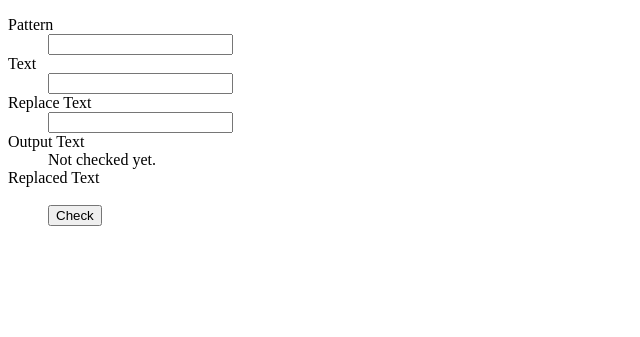
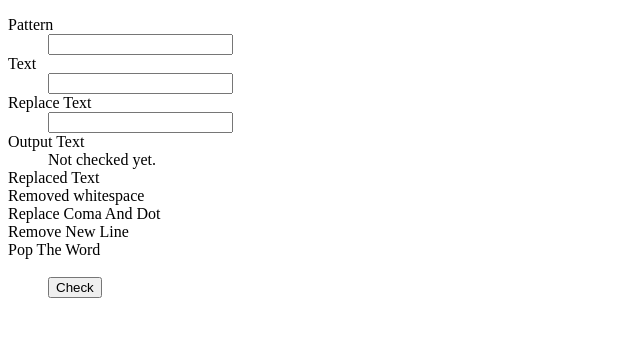
Before and after one commit to iuthub/lab-6-dsssgner-1, a PHP site: page /regex_valid_form.php in a window 1280 px wide. Shown: the top 337 px of the page, without its empty margins (0-640 px from the left). Run offline with PHP 8.4, Linux system fonts and the light colour scheme.

Commit message:
lab 6 finished

```diff
--- a/webpage/regex_valid_form.php
+++ b/webpage/regex_valid_form.php
@@ -4,6 +4,11 @@
 	$text="";
 	$replaceText="";
 	$replacedText="";
+    $removedText = "";
+    $replaceComaAndDot = "";
+    $removeNewLine= "";
+
+    $popTheWord= "";
 
 	$match="Not checked yet.";
 
@@ -19,6 +24,14 @@ if ($_SERVER["REQUEST_METHOD"]=="POST") {
 					} else {
 						$match="Does not match!";
 					}
+
+    $removedText=preg_replace('/\s+/', '', $text);
+
+    $replaceComaAndDot=preg_replace('/[^0-9,.]/', '', $text);
+
+    $removeNewLine=preg_replace('/\s+/', ' ', trim($text));
+
+    $popTheWord=preg_replace('#\[(.*?)\]#', $text, $match);
 }
 
 ?>
@@ -48,7 +61,19 @@ if ($_SERVER["REQUEST_METHOD"]=="POST") {
 			<dt>Replaced Text</dt>
 			<dd> <code><?=	$replacedText ?></code></dd>
 
-			<dt>&nbsp;</dt>
+            <dt>Removed whitespace</dt>
+            <dd> <code><?=	$removedText ?></code></dd>
+
+            <dt>Replace Coma And Dot</dt>
+            <dd> <code><?=	$replaceComaAndDot ?></code></dd
+
+            <dt>Remove New Line</dt>
+            <dd> <code><?=	$removeNewLine ?></code></dd
+
+            <dt>Pop The Word </dt>
+            <dd> <code><?=	$popTheWord ?></code></dd
+
+            <dt>&nbsp;</dt>
 			<dd><input type="submit" value="Check"></dd>
 		</dl>
 
```
